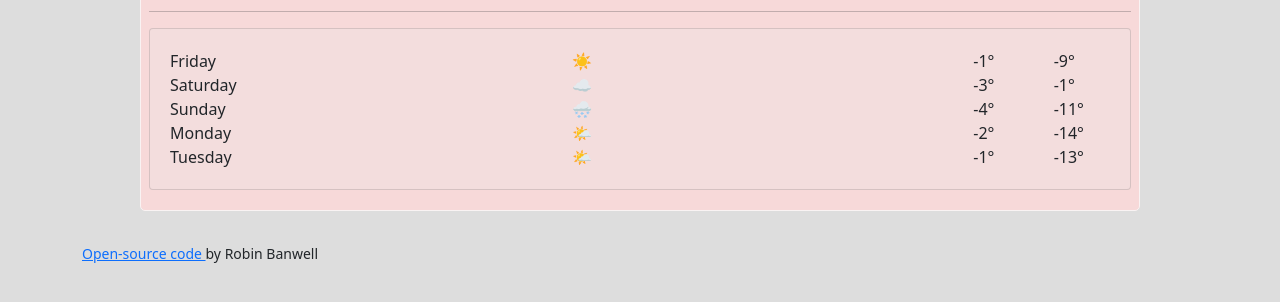
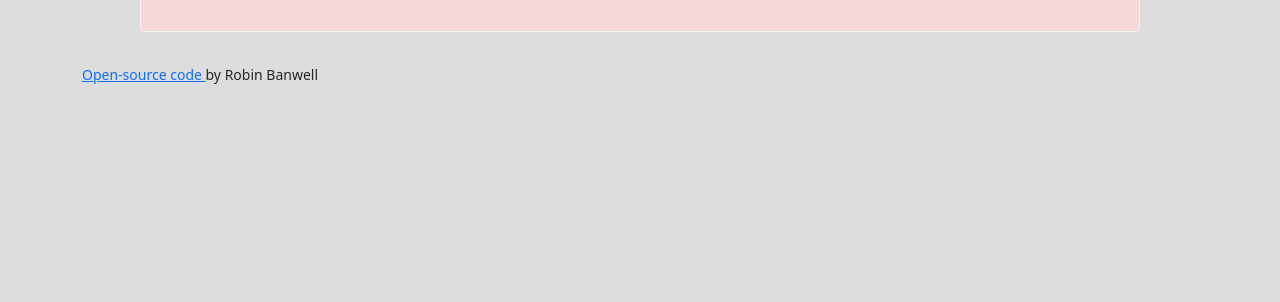
Before and after one commit to rbanwell87/Final-Project, a plain HTML site: page index.html in a window 1280 px wide. Shown: the part 252-554 px from the top of the page. Drawn offline with nearby package versions, Linux system fonts and the light colour scheme; no server answers.

Commit message:
Update index.html

```diff
--- a/index.html
+++ b/index.html
@@ -62,39 +62,6 @@
                 <li>Wind: <span id="wind"></span> km/h</li>
               </ul>
             </div>
-            <hr />
-            <div class="card">
-              <div class="row">
-                <div class="col-5">Friday</div>
-                <div class="col-5">☀️</div>
-                <div class="col-1">-1°</div>
-                <div class="col-1">-9°</div>
-              </div>
-              <div class="row">
-                <div class="col-5">Saturday</div>
-                <div class="col-5">☁️</div>
-                <div class="col-1">-3°</div>
-                <div class="col-1">-1°</div>
-              </div>
-              <div class="row">
-                <div class="col-5">Sunday</div>
-                <div class="col-5">🌨</div>
-                <div class="col-1">-4°</div>
-                <div class="col-1">-11°</div>
-              </div>
-              <div class="row">
-                <div class="col-5">Monday</div>
-                <div class="col-5">🌤</div>
-                <div class="col-1">-2°</div>
-                <div class="col-1">-14°</div>
-              </div>
-              <div class="row">
-                <div class="col-5">Tuesday</div>
-                <div class="col-5">🌤</div>
-                <div class="col-1">-1°</div>
-                <div class="col-1">-13°</div>
-              </div>
-            </div>
           </div>
         </div>
       </div>
```
